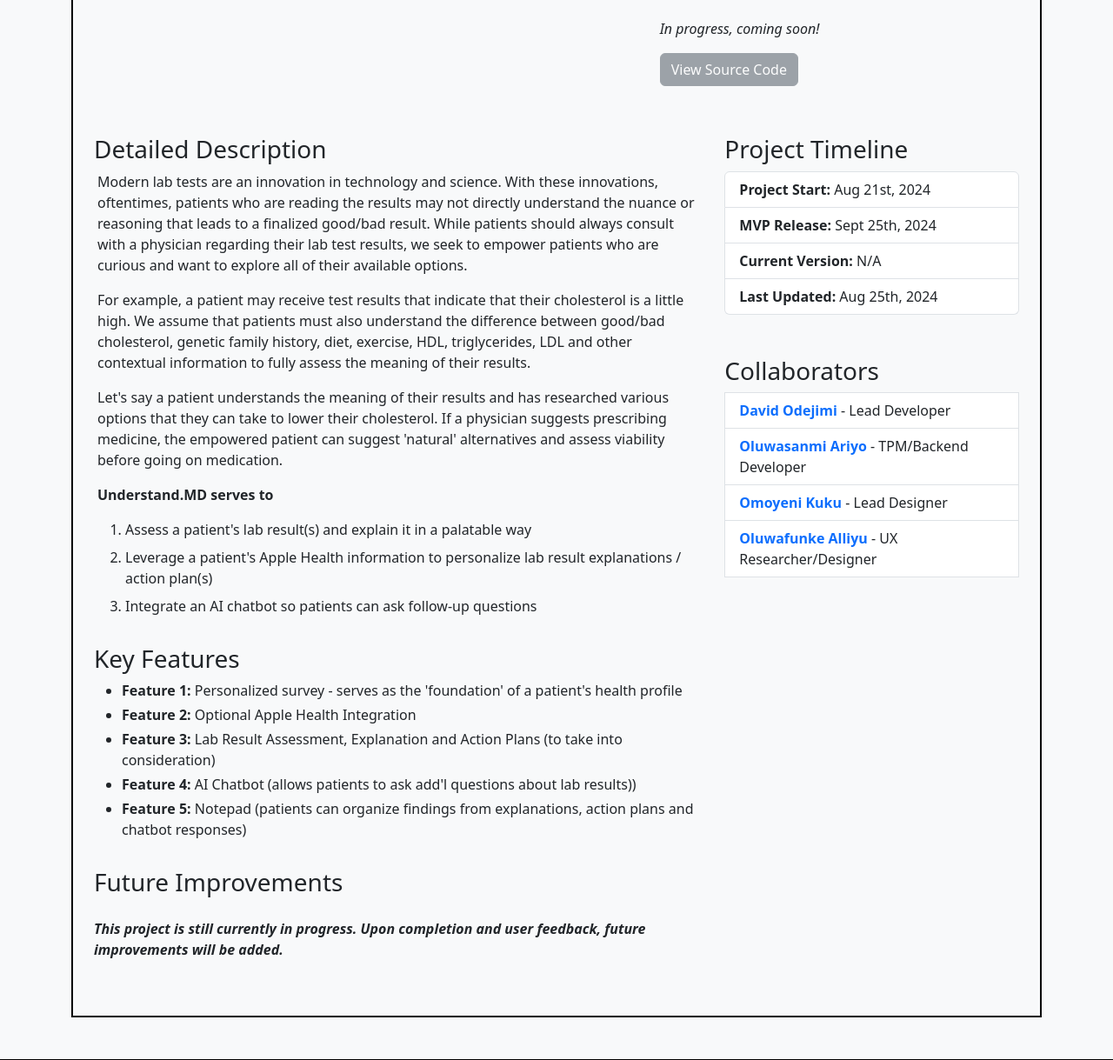
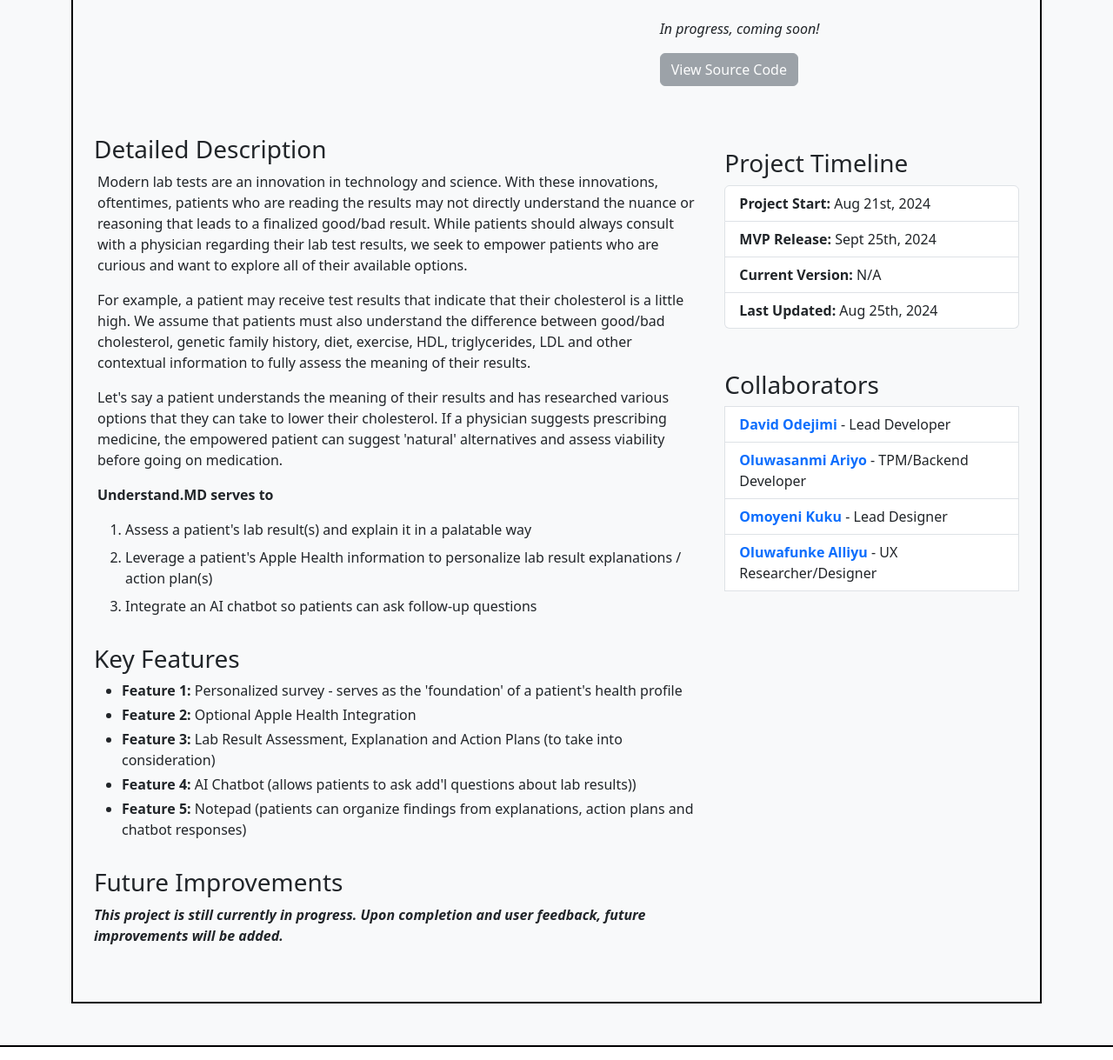
Before and after one commit to vic1157/personalwebsite, a plain HTML site: page afrotech_proj.html in a window 1280 px wide. Shown: the part 488-1707 px from the top of the page at 87% size. Drawn offline with nearby package versions, Linux system fonts and the light colour scheme.

Commit message:
minor changes3

```diff
--- a/afrotech_proj.html
+++ b/afrotech_proj.html
@@ -121,12 +121,12 @@
 							<li><span class="fw-bold"> Feature 5:</span> Notepad (patients can organize findings from explanations, action plans and chatbot responses) </li>
 						</ul>
 
-						<h3 class="py-3">Future Improvements</h3>
+						<h3 class="pt-3">Future Improvements</h3>
 						<p> <span class="fst-italic fw-bold"> This project is still currently in progress. Upon completion and user feedback, future improvements will be added. </p>
 					</div>
 					<div class="col-md-4">
 						<div class="mb-5">
-							<h3>Project Timeline</h3>
+							<h3 class="pt-3">Project Timeline</h3>
 							<ul class="list-group">
 								<li class="list-group-item"> <span class="fw-bold">Project Start:</span>  Aug 21st, 2024</li>
 								<li class="list-group-item"> <span class="fw-bold">MVP Release:</span>  Sept 25th, 2024</li>
```
Also changed, not shown: pfinance_proj.html (+2 -2 lines).
